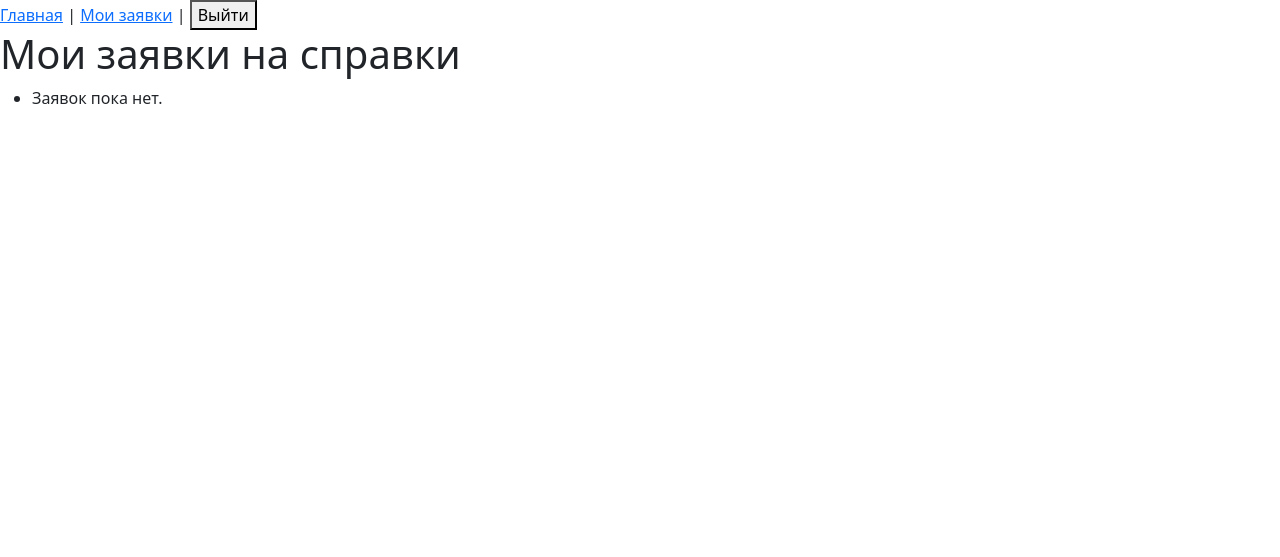
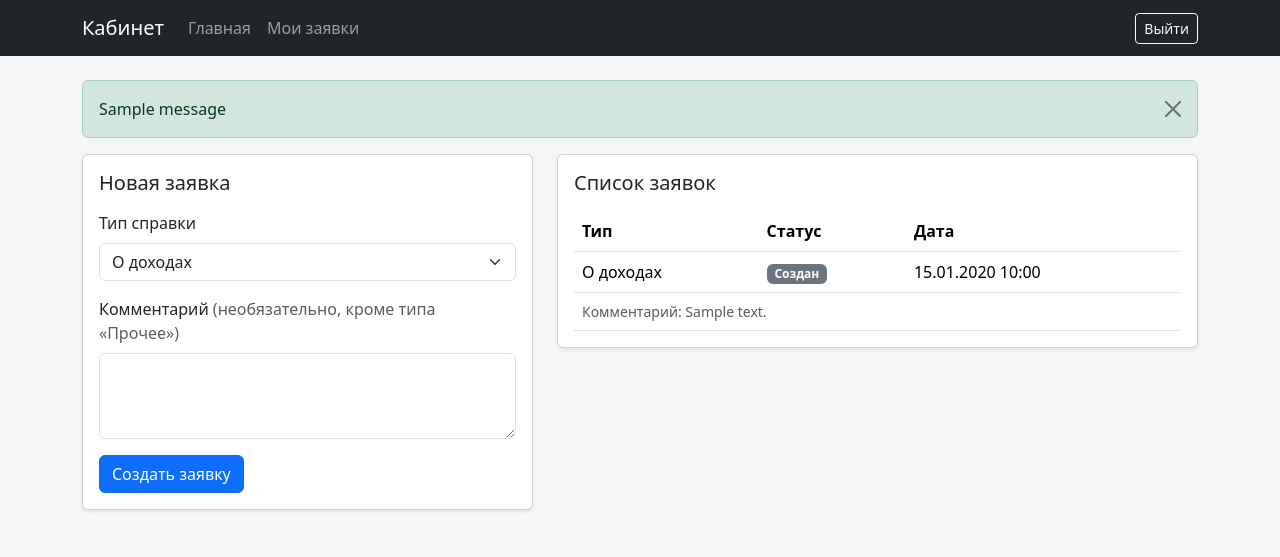
Before and after one commit to avbolsh/portal, a Django app: page /my-certificates/ in a window 1280 px wide. Shown: the top 557 px of the page. Run offline with Django 5.2, Linux system fonts and the light colour scheme; a user stored in the database is signed in; tables that the repository leaves empty hold one stand-in row (values such as "Sample post"); one stand-in notice (Sample message) is shown.

Commit message:
поправил верстку на страницах

```diff
--- a/cabinet/templates/cabinet/base.html
+++ b/cabinet/templates/cabinet/base.html
@@ -2,22 +2,42 @@
 <html lang="ru">
 <head>
     <meta charset="UTF-8">
+    <meta name="viewport" content="width=device-width, initial-scale=1">
     <title>{% block title %}Кабинет сотрудника{% endblock %}</title>
     <link href="https://cdn.jsdelivr.net/npm/bootstrap@5.3.8/dist/css/bootstrap.min.css" rel="stylesheet" integrity="sha384-sRIl4kxILFvY47J16cr9ZwB07vP4J8+LH7qKQnuqkuIAvNWLzeN8tE5YBujZqJLB" crossorigin="anonymous">
+    <style>
+        body { background-color: #f5f6f8; }
+    </style>
 </head>
 <body>
-    <header>
-        <nav>
-            <a href="{% url 'cabinet-dashboard' %}">Главная</a> |
-            <a href="{% url 'cabinet-my-certificates' %}">Мои заявки</a> |
-            <form method="post" action="{% url 'cabinet-logout' %}" style="display:inline;">
+    <nav class="navbar navbar-expand navbar-dark bg-dark mb-4">
+        <div class="container">
+            <a class="navbar-brand" href="{% url 'cabinet-dashboard' %}">Кабинет</a>
+            {% if user.is_authenticated %}
+            <div class="navbar-nav me-auto">
+                <a class="nav-link" href="{% url 'cabinet-dashboard' %}">Главная</a>
+                <a class="nav-link" href="{% url 'cabinet-my-certificates' %}">Мои заявки</a>
+            </div>
+            <form method="post" action="{% url 'cabinet-logout' %}" class="d-flex">
                 {% csrf_token %}
-                <button type="submit">Выйти</button>
+                <button type="submit" class="btn btn-outline-light btn-sm">Выйти</button>
             </form>
-        </nav>
-    </header>
+            {% endif %}
+        </div>
+    </nav>
 
-    <main>
+    {% if messages %}
+      <div class="container">
+        {% for message in messages %}
+          <div class="alert alert-{% if message.tags == 'error' %}danger{% else %}{{ message.tags|default:'info' }}{% endif %} alert-dismissible fade show" role="alert">
+            {{ message }}
+            <button type="button" class="btn-close" data-bs-dismiss="alert" aria-label="Закрыть"></button>
+          </div>
+        {% endfor %}
+      </div>
+    {% endif %}
+
+    <main class="container pb-5">
         {% block content %}{% endblock %}
     </main>
 <script src="https://cdn.jsdelivr.net/npm/bootstrap@5.3.8/dist/js/bootstrap.bundle.min.js" integrity="sha384-FKyoEForCGlyvwx9Hj09JcYn3nv7wiPVlz7YYwJrWVcXK/BmnVDxM+D2scQbITxI" crossorigin="anonymous"></script>
--- a/cabinet/templates/cabinet/my_certificates.html
+++ b/cabinet/templates/cabinet/my_certificates.html
@@ -1,17 +1,71 @@
 {% extends "cabinet/base.html" %}
 
-{% block title %}Мои заявки{% endblock %}
+{% block title %}Мои заявки на справки{% endblock %}
+
 {% block content %}
-  <h1>Мои заявки на справки</h1>
+<div class="row g-4">
+  <div class="col-12 col-lg-5">
+    <div class="card shadow-sm">
+      <div class="card-body">
+        <h2 class="h5 card-title mb-3">Новая заявка</h2>
+        <form method="post" action="{% url 'cabinet-my-certificates' %}">
+          {% csrf_token %}
+          <div class="mb-3">
+            <label for="id_certificate_type" class="form-label">Тип справки</label>
+            <select name="certificate_type" id="id_certificate_type" class="form-select" required>
+              <option value="income">О доходах</option>
+              <option value="employment">С места работы</option>
+              <option value="vacation">Об использованных отпусках</option>
+              <option value="other">Прочее</option>
+            </select>
+          </div>
+          <div class="mb-3">
+            <label for="id_description" class="form-label">
+              Комментарий <span class="text-muted fw-normal">(необязательно, кроме типа «Прочее»)</span>
+            </label>
+            <textarea name="description" id="id_description" rows="3" class="form-control"></textarea>
+          </div>
+          <button type="submit" class="btn btn-primary">Создать заявку</button>
+        </form>
+      </div>
+    </div>
+  </div>
 
-  <ul>
-    {% for req in requests %}
-      <li>
-        {{ req.get_certificate_type_display }} — {{ req.get_status_display }}
-        ({{ req.created_at|date:"d.m.Y H:i" }})
-      </li>
-    {% empty %}
-      <li>Заявок пока нет.</li>
-    {% endfor %}
-  </ul>
+  <div class="col-12 col-lg-7">
+    <div class="card shadow-sm">
+      <div class="card-body">
+        <h2 class="h5 card-title mb-3">Список заявок</h2>
+        {% if requests %}
+        <div class="table-responsive">
+          <table class="table table-hover align-middle mb-0">
+            <thead>
+              <tr>
+                <th>Тип</th>
+                <th>Статус</th>
+                <th>Дата</th>
+              </tr>
+            </thead>
+            <tbody>
+              {% for req in requests %}
+              <tr>
+                <td>{{ req.get_certificate_type_display }}</td>
+                <td><span class="badge text-bg-{% if req.status == 'created' %}secondary{% elif req.status == 'processing' %}info{% elif req.status == 'ready' %}success{% else %}danger{% endif %}">{{ req.get_status_display }}</span></td>
+                <td class="text-nowrap">{{ req.created_at|date:"d.m.Y H:i" }}</td>
+              </tr>
+              {% if req.admin_comment %}
+              <tr>
+                <td colspan="3" class="small text-muted">Комментарий: {{ req.admin_comment }}</td>
+              </tr>
+              {% endif %}
+              {% endfor %}
+            </tbody>
+          </table>
+        </div>
+        {% else %}
+        <p class="text-muted mb-0">Заявок пока нет.</p>
+        {% endif %}
+      </div>
+    </div>
+  </div>
+</div>
 {% endblock %}
--- a/cabinet/views.py
+++ b/cabinet/views.py
@@ -5,7 +5,7 @@ from django.contrib.auth.decorators import login_required
 from django.contrib.auth import get_user_model
 from django.views.decorators.http import require_POST
 from cabinet.models import CertificateRequest
-
+from django.contrib import messages
 
 def login_view(request):
     if request.method == "POST":
@@ -58,5 +58,23 @@ def totp_view(request):
 
 @login_required
 def my_certificates_view(request):
-    cert_requests = CertificateRequest.objects.filter(user=request.user).order_by("-created_at")
-    return render(request, "cabinet/my_certificates.html", {"cert_requests": cert_requests})
+    if request.method == "POST":
+        certificate_type = request.POST.get("certificate_type")
+        description = request.POST.get("description", "").strip()
+
+        if certificate_type not in dict(CertificateRequest.TYPE_CHOICES):
+            messages.error(request, "Неверный тип справки")
+        elif certificate_type == "other" and not description:
+            messages.error(request, "Для типа «Прочее» необходимо заполнить комментарий")
+        else:
+            CertificateRequest.objects.create(
+                user=request.user,
+                certificate_type=certificate_type,
+                description=description,
+                status="created",
+            )
+            messages.success(request, "Заявка создана")
+            return redirect("cabinet-my-certificates")
+
+    requests = CertificateRequest.objects.filter(user=request.user).order_by("-created_at")
+    return render(request, "cabinet/my_certificates.html", {"requests": requests})
```
Also changed, not shown: cabinet/templates/cabinet/dashboard.html (+10 -5 lines), cabinet/templates/cabinet/login.html (+21 -15 lines), cabinet/templates/cabinet/totp.html (+22 -10 lines).
